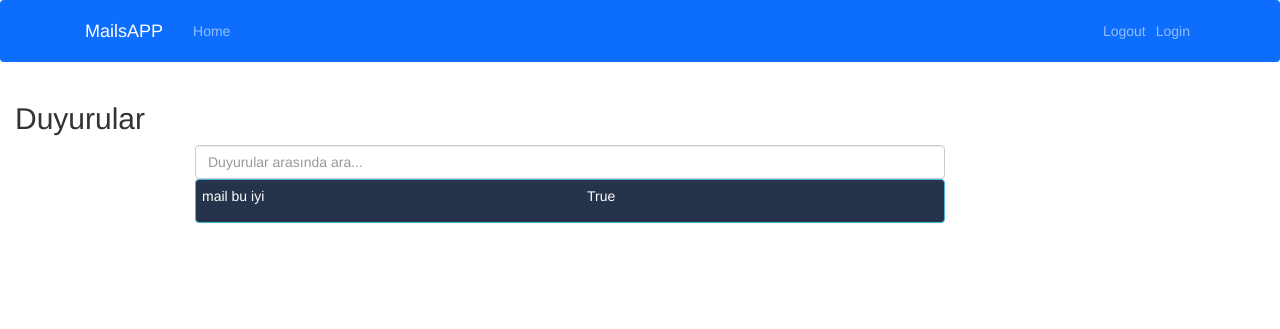
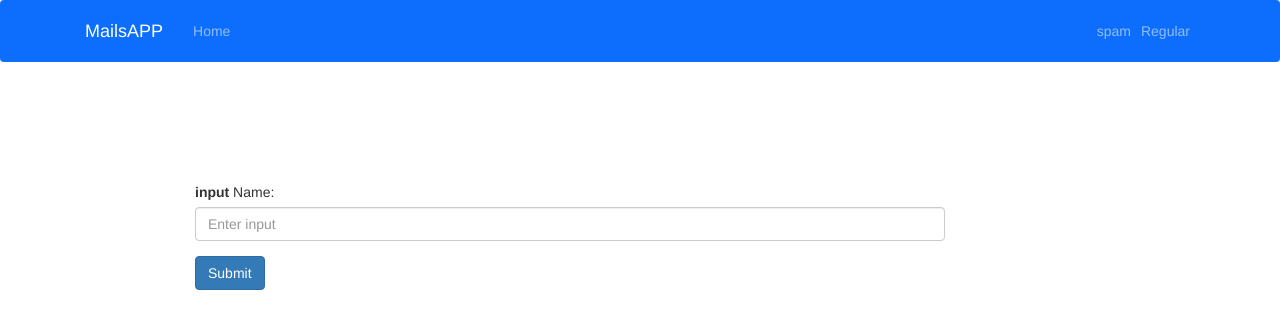
Before and after one commit to mmay111/spamdetector, a Django app: page / in a window 1280 px wide. Shown: the top 329 px of the page. Run offline with Django 4.2, Linux system fonts and the light colour scheme; data comes from the database, SQL or seed files in the repository; parts of the project's set-up code (start-up, migrations or seed data) failed here and were passed over; some libraries are stand-ins or nearby versions.

Commit message:
spam dataları eklendi

```diff
--- a/spamapp/mails/templates/index.html
+++ b/spamapp/mails/templates/index.html
@@ -21,33 +21,25 @@
 
 
 <div class="container container-fluid" id="app" style="margin-left:0px;padding-left:0px; padding-right:0px;">
-    <h2 class="page-title" style="margin-left:15px;">{{xx}}</h2>
-   <div class="row">
-       <div class="col-md-2">
+<div class="row" style="margin-top:100px;">
+  <div class="col-md-2">
 
-       </div>
-       <div class="col-md-8" style="padding-left:0px; padding-right:0px;">
-        <div class="col-md-12">
-            <div>
-                <input type="text" maxlength="150" style="width:stretch" class=" form-control" v-model="filter" placeholder="Duyurular arasında ara...">
-            </div>
-        </div>
-        <br />
-        <div class="col-md-12">
-            {% for mail in mails %}
+  </div>
+  <div class="col-md-8">
+    <form method="post">
 
-                <div id="mailsborder">
-                    <button type="button" class="btn btn-info" data-toggle="collapse" data-target="#xy{{mail.id}}" style="width: 100%; padding:6px; background-color: #26344B;"><p class="notifyTitle">{{mail.title }}</p><p>{{mail.is_active}}</p></button>
-                    <div id="xy{{mail.id}}" class="collapse" data-parent="#app">
-                        <p>
-                            {{mail.content}}
-                        </p>
-                    </div>
-                </div>
-            {% endfor %}
-        </div>
-    </div>
-   </div>
+      {% csrf_token %}
+  <div class="form-group">
+    <label for="exampleInputEmail1">input</label>
+    Name:<input type="input" name = "name" class="form-control" id="exinput" aria-describedby="emailHelp" placeholder="Enter input">
+
+  </div>
+
+  <button  type="submit" class="btn btn-primary">Submit</button>
+</form>
+  </div>
+</div>
+<!--<h1>{{name}}</h1>-->
 </div>
 
 
--- a/spamapp/mails/urls.py
+++ b/spamapp/mails/urls.py
@@ -4,6 +4,10 @@
 from django.urls import path
 from . import views##aşağıdaki path için
 urlpatterns = [
-    path("",views.index, name="mails"),
+    path("",views.index, name="index"),
     path("index",views.index),
+    path("/",views.index),
+    path("spams/",views.spams),
+    path("regular/",views.regular),
+
 ]
--- a/spamapp/mails/views.py
+++ b/spamapp/mails/views.py
@@ -1,18 +1,43 @@
+from contextlib import nullcontext
 from http.client import HTTPResponse
+import pickle
+from sre_constants import SUCCESS
 from django.shortcuts import render
 from django.http.response import HttpResponse
 from django.shortcuts import render
-from mails.models import mails
+from django.contrib import messages
 # Create your views here.
 #created views
 
+model = pickle.load(open('spam.pkl','rb'))
+cv=pickle.load(open('vectorizer.pkl','rb'))
 
-#all, spam/ not spam ssyfalrını da ekle
 def index(request):
+    name=request.POST.get('name')
+
+    if request.method=="POST":
+
+        data=[name]
+        vec=cv.transform(data).toarray()
+        result=model.predict(vec)
+        if result[0]==0:
+         #xx="This is Not A Spam Email"
+            messages.success(request,"This is A Not Spam Email")
+        else:
+            messages.error(request,"This is A Spam Email")
+        # xx="This is A Spam Email"
+
     context = {
-        "mails": mails.objects.all(),
-        #"mails": mails.objects.filter(is_active=True),
-        "xx": "Duyurular"
+        "name": name,
     }
 
+
     return render(request, "index.html",context)
+
+def spams(request):
+
+    return render(request, "spams.html")
+
+def regular(request):
+
+    return render(request, "regular.html")
--- a/spamapp/templates/base.html
+++ b/spamapp/templates/base.html
@@ -28,6 +28,26 @@
 
     {% include 'partials/_navbar.html' %}
 
+    {% if messages %}
+
+    {% for message in messages %}
+    {% if message.tags == "success" %}
+    <script src="https://unpkg.com/sweetalert/dist/sweetalert.min.js"></script>
+    <script>
+    var m = "{{message}}";
+    swal("Tebrikler !",m,"success")
+    </script>
+    {% else %}
+    <script src="https://unpkg.com/sweetalert/dist/sweetalert.min.js"></script>
+    <script>
+    var m = "{{message}}";
+    swal("Hata !",m,"error")
+    </script>
+
+    {% endif %}
+    {% endfor %}
+
+    {% endif %}
 
     {% block content %}
 
--- a/spamapp/templates/partials/_navbar.html
+++ b/spamapp/templates/partials/_navbar.html
@@ -1,18 +1,18 @@
 <nav class="navbar navbar-dark bg-primary navbar-expand-md">
     <div class="container">
-        <a class="navbar-brand" href="{% url 'mails' %}">MailsAPP</a>
+        <a class="navbar-brand" href="{% url 'index' %}">MailsAPP</a>
         <ul class="navbar-nav me-auto">
             <li class="nav-item">
-                <a class="nav-link" href="{% url 'mails' %}">Home</a>
+                <a class="nav-link" href="{% url 'index' %}">Home</a>
             </li>
 
         </ul>
         <ul class="navbar-nav ms-auto">
             <li class="nav-item">
-                <a class="nav-link" href="">Logout</a>
+                <a class="nav-link" href="/spams">spam</a>
             </li>
             <li class="nav-item">
-                <a class="nav-link" href="">Login</a>
+                <a class="nav-link" href="/regular">Regular</a>
             </li>
         </ul>
     </div>
```
Also changed, not shown: spamapp/mails/templates/regular.html (added, +7 -0 lines), spamapp/mails/templates/spams.html (added, +14 -0 lines), spamapp/spam.csv (added), 4 other files.
